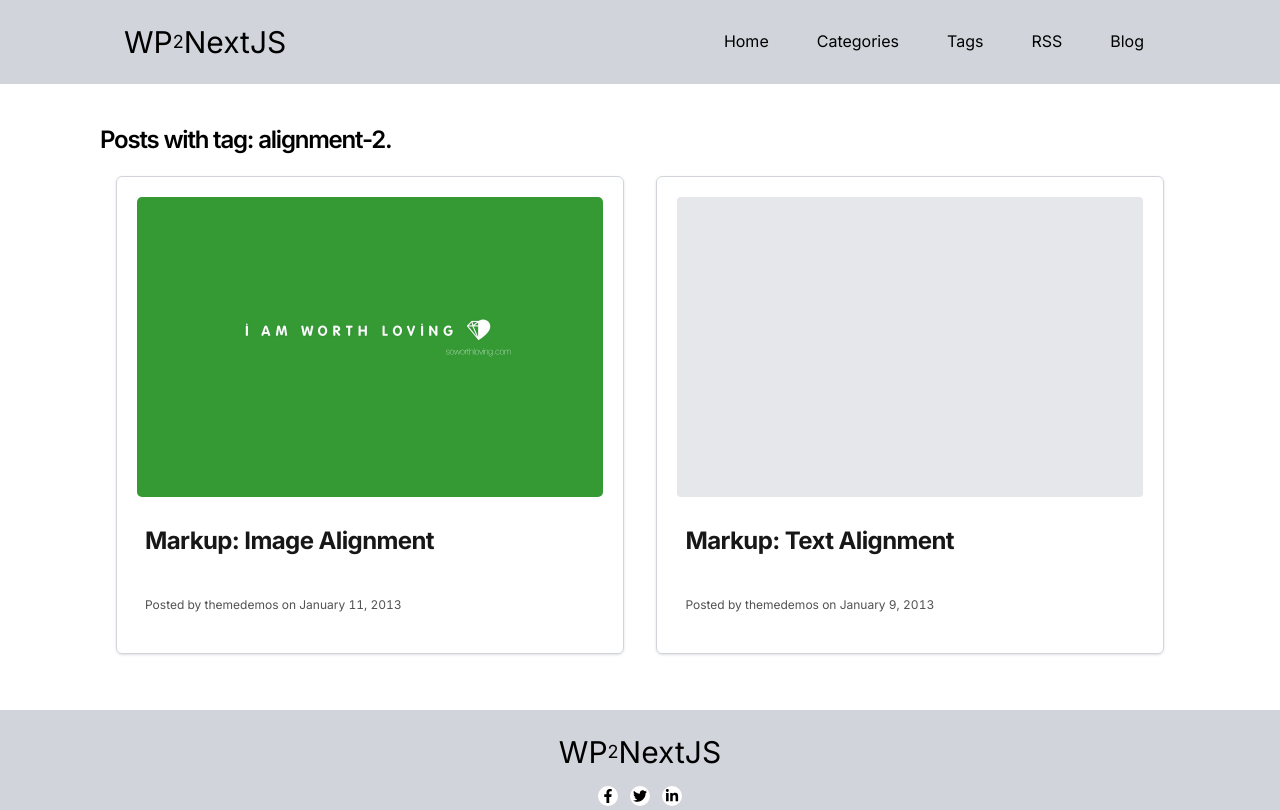
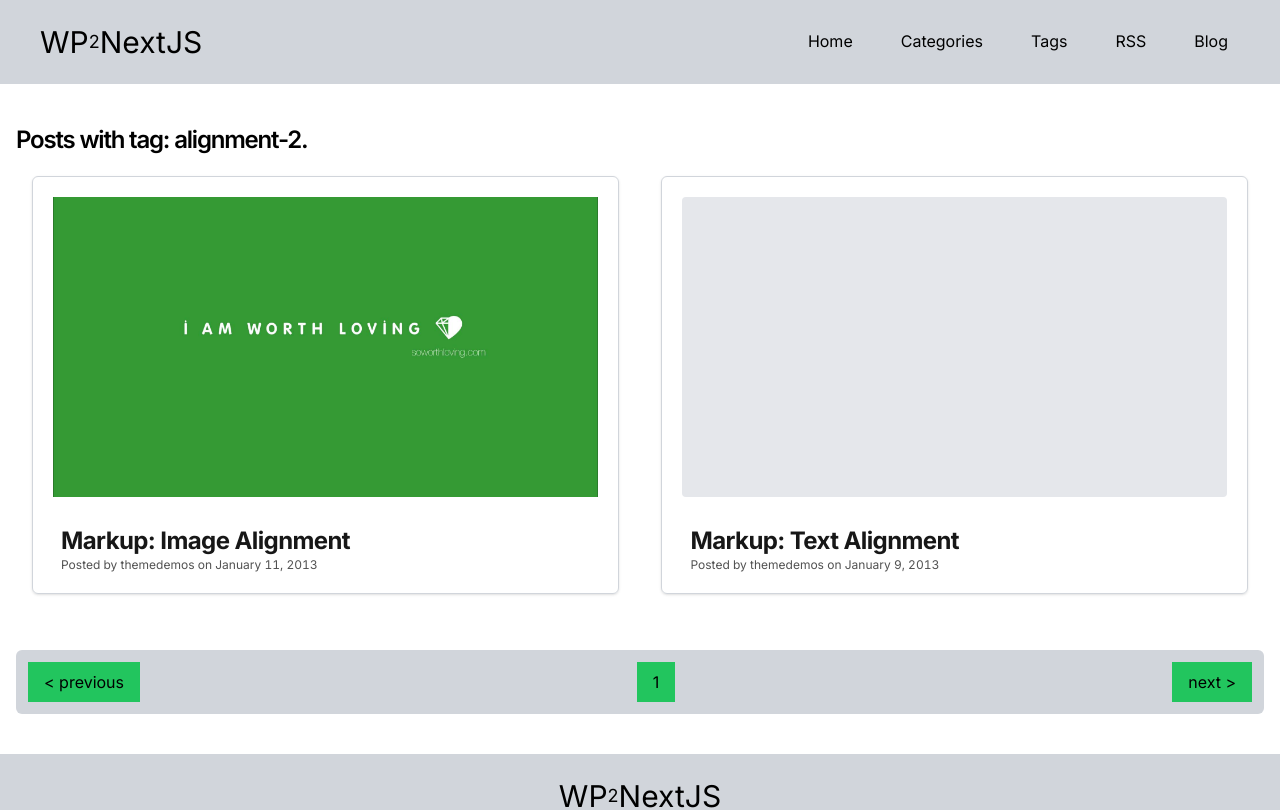
Before and after one commit to syedshaon/mdx-blog, a Next.js app: page /tags/alignment-2 in a window 1280 px wide. Shown: the top 810 px of the page. Built offline with nearby package versions, Linux system fonts and the light colour scheme.

Commit message:
blog pagination added

```diff
--- a/next.config.mjs
+++ b/next.config.mjs
@@ -1,4 +1,17 @@
 /** @type {import('next').NextConfig} */
-const nextConfig = {};
+const nextConfig = {
+  reactStrictMode: true,
+  swcMinify: true,
+
+  webpack: (config, { isServer }) => {
+    if (!isServer) {
+      config.resolve.fallback = {
+        fs: false,
+      };
+    }
+
+    return config;
+  },
+};
 
 export default nextConfig;
--- a/package.json
+++ b/package.json
@@ -14,6 +14,7 @@
     "react": "^18",
     "react-dom": "^18",
     "react-icons": "^5.2.1",
+    "react-paginate": "^8.2.0",
     "sass": "^1.77.8",
     "sugar-high": "^0.7.0",
     "tailwindcss-animate": "^1.0.7"
--- a/src/app/page.tsx
+++ b/src/app/page.tsx
@@ -4,10 +4,6 @@ export default function Home() {
   return (
     <main className="flex min-h-screen flex-col items-center justify-between p-24">
       <div className="z-10 w-full max-w-5xl items-center justify-between font-mono text-sm lg:flex">
-        <p className="fixed left-0 top-0 flex w-full justify-center border-b border-gray-300 bg-gradient-to-b from-zinc-200 pb-6 pt-8 backdrop-blur-2xl dark:border-neutral-800 dark:bg-zinc-800/30 dark:from-inherit lg:static lg:w-auto  lg:rounded-xl lg:border lg:bg-gray-200 lg:p-4 lg:dark:bg-zinc-800/30">
-          Get started by editing&nbsp;
-          <code className="font-mono font-bold">src/app/page.tsx</code>
-        </p>
         <div className="fixed bottom-0 left-0 flex h-48 w-full items-end justify-center bg-gradient-to-t from-white via-white dark:from-black dark:via-black lg:static lg:size-auto lg:bg-none">
           <a className="pointer-events-none flex place-items-center gap-2 p-8 lg:pointer-events-auto lg:p-0" href="https://vercel.com?utm_source=create-next-app&utm_medium=appdir-template&utm_campaign=create-next-app" target="_blank" rel="noopener noreferrer">
             By <Image src="/vercel.svg" alt="Vercel Logo" className="dark:invert" width={100} height={24} priority />
--- a/src/components/nav.tsx
+++ b/src/components/nav.tsx
@@ -53,7 +53,7 @@ export function Navbar() {
         </div>
       </div>
       {isOpen && (
-        <div className=" lg:hidden bg-black  fixed top-0 left-0 w-screen h-screen flex justify-center items-center flex-col">
+        <div className=" lg:hidden bg-black  fixed top-0 left-0 w-screen h-screen flex justify-center items-center flex-col z-50">
           <div className="lg:hidden absolute   top-5    right-12">
             <button aria-label="mobile menu" onClick={toggleMenu} className="text-white focus:outline-none">
               {isOpen ? <FaTimes size={24} /> : <FaBars size={24} />}
@@ -63,7 +63,7 @@ export function Navbar() {
 
           {Object.entries(navItems).map(([path, { name }]) => {
             return (
-              <Link key={path} href={path} className="capitalize transition-all block px-4 py-2 text-white border-transparent hover:border-b-white  border-b-2">
+              <Link onClick={toggleMenu} key={path} href={path} className="capitalize transition-all block px-4 py-2 text-white border-transparent hover:border-b-white  border-b-2">
                 {name}
               </Link>
             );
--- /dev/null
+++ b/src/components/pagination.tsx
@@ -0,0 +1,70 @@
+"use client";
+import React, { useState } from "react";
+import Link from "next/link";
+import { formatDate } from "@/app/blog/utils";
+import Image from "next/image";
+
+import ReactPaginate from "react-paginate";
+
+function Items({ currentItems }) {
+  return (
+    <>
+      {currentItems &&
+        currentItems.map((post, key) => (
+          <Link key={key} className=" w-full lg:w-[47%]  border-gray-300 shadow rounded-md border  flex flex-col space-y-1 m-4" href={`/blog/${post.slug}`}>
+            <div className="p-5 w-full flex flex-col   space-x-0 md:space-x-2">
+              {post.metadata.coverImage ? (
+                <div className="w-full h-[300px] mb-7 relative">
+                  <Image className="object-cover coverImage" src={`/images/${post.metadata.coverImage}`} fill alt={post.metadata.title} />
+                </div>
+              ) : (
+                <div className="w-full h-[300px] mb-7 relative bg-gray-200 rounded"></div>
+              )}
+
+              <p className="text-neutral-900 text-2xl font-bold dark:text-neutral-100 tracking-tight">{post.metadata.title}</p>
+
+              <p className="text-neutral-600 dark:text-neutral-400  tabular-nums text-xs">
+                Posted by {post.metadata.author} on {formatDate(post.metadata.date, false)}
+              </p>
+            </div>
+          </Link>
+        ))}
+    </>
+  );
+}
+// Example items, to simulate fetching from another resources.
+// const items = [1, 2, 3, 4, 5, 6, 7, 8, 9, 10, 11, 12, 13, 14];
+
+function Pagination({ itemsPerPage, allBlogs }) {
+  // Here we use item offsets; we could also use page offsets
+  // following the API or data you're working with.
+  const [itemOffset, setItemOffset] = useState(0);
+
+  // Simulate fetching items from another resources.
+  // (This could be items from props; or items loaded in a local state
+  // from an API endpoint with useEffect and useState)
+  const endOffset = itemOffset + itemsPerPage;
+  console.log(`Loading items from ${itemOffset} to ${endOffset}`);
+  const currentItems = allBlogs.slice(itemOffset, endOffset);
+  const pageCount = Math.ceil(allBlogs.length / itemsPerPage);
+
+  // Invoke when user click to request another page.
+  const handlePageClick = (event) => {
+    const newOffset = (event.selected * itemsPerPage) % allBlogs.length;
+    console.log(`User requested page number ${event.selected}, which is offset ${newOffset}`);
+    setItemOffset(newOffset);
+  };
+
+  return (
+    <>
+      <div className="    flex flex-wrap justify-between items-stretch">
+        <Items currentItems={currentItems} />
+      </div>
+
+      {/* <ReactPaginate breakLabel="..." nextLabel="next >" onPageChange={handlePageClick} pageRangeDisplayed={5} pageCount={pageCount} previousLabel="< previous" renderOnZeroPageCount={null} /> */}
+      <ReactPaginate nextLabel="next >" onPageChange={handlePageClick} pageRangeDisplayed={3} marginPagesDisplayed={2} pageCount={pageCount} previousLabel="< previous" pageClassName="cursor-pointer page-item   px-4 py-2 flex justify-center items-center bg-gray-400" pageLinkClassName="page-link" previousClassName="page-item cursor-pointer bg-green-500 px-4 py-2" previousLinkClassName="page-link cursor-pointer" nextClassName="page-item cursor-pointer bg-green-500 px-4 py-2" nextLinkClassName="page-link " breakLabel="..." breakClassName="page-item " breakLinkClassName="page-link" containerClassName="pagination flex justify-between bg-gray-300 p-3 rounded-md mt-10" activeClassName="active !bg-green-500   " renderOnZeroPageCount={null} />
+    </>
+  );
+}
+
+export default Pagination;
--- a/src/components/posts.tsx
+++ b/src/components/posts.tsx
@@ -1,12 +1,21 @@
 import Link from "next/link";
-import { formatDate, getBlogPosts } from "@/app/blog/utils";
+import { formatDate } from "@/app/blog/utils";
 import Image from "next/image";
 
-let allBlogs = getBlogPosts();
+import Pagination from "./pagination";
 
 export function BlogPosts({ allBlogs }) {
+  const SortedBlogs = allBlogs.sort((a, b) => {
+    if (new Date(a.metadata.date) > new Date(b.metadata.date)) {
+      return -1;
+    }
+    return 1;
+  });
+
+  console.log("length: ", SortedBlogs.length);
   return (
-    <div className="mdxblog flex flex-wrap justify-between items-stretch">
+    <>
+      {/* <div className="  flex flex-wrap justify-between items-stretch">
         {allBlogs
           .sort((a, b) => {
             if (new Date(a.metadata.date) > new Date(b.metadata.date)) {
@@ -33,6 +42,8 @@ export function BlogPosts({ allBlogs }) {
               </div>
             </Link>
           ))}
-    </div>
+      </div> */}
+      <Pagination itemsPerPage={10} allBlogs={SortedBlogs} />
+    </>
   );
 }
--- a/tailwind.config.ts
+++ b/tailwind.config.ts
@@ -37,15 +37,13 @@ const config: Config = {
           width: "100%",
           marginLeft: "auto",
           marginRight: "auto",
-          paddingLeft: "2rem",
-          paddingRight: "2rem",
+          paddingLeft: "1rem",
+          paddingRight: "1rem",
           "@screen sm": {
             maxWidth: "640px",
           },
           "@screen md": {
             maxWidth: "768px",
-            paddingLeft: "100px",
-            paddingRight: "100px",
           },
           "@screen lg": {
             maxWidth: "1280px",
```
Also changed, not shown: 1 other file (tests, documents, lock files or other folders). Lines whose indentation alone changed are shown as unchanged.
